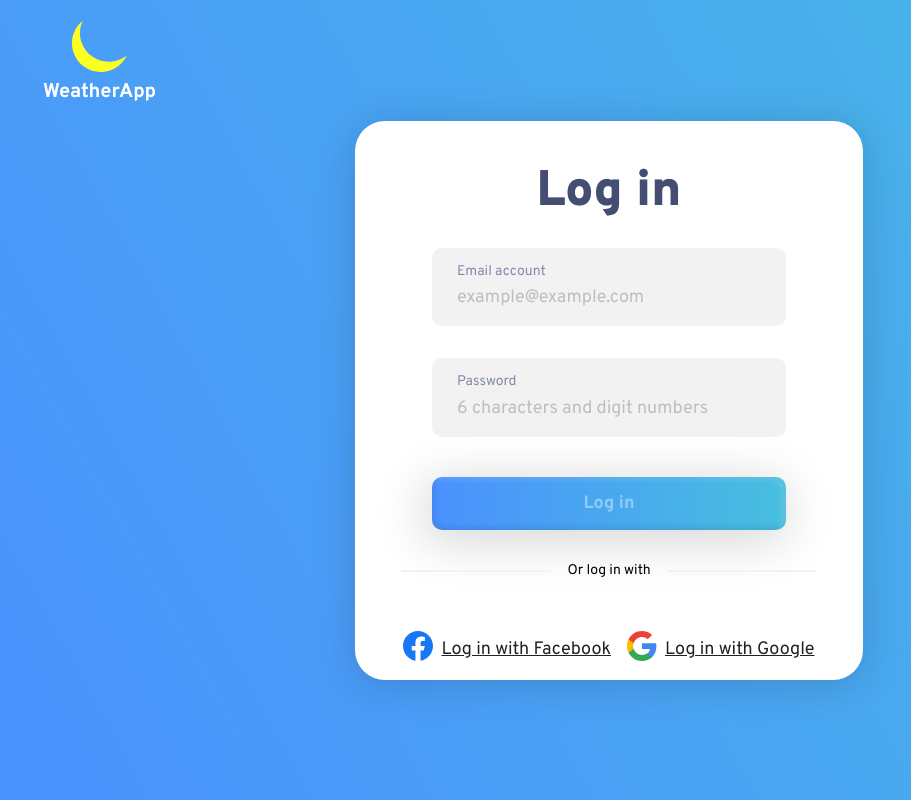
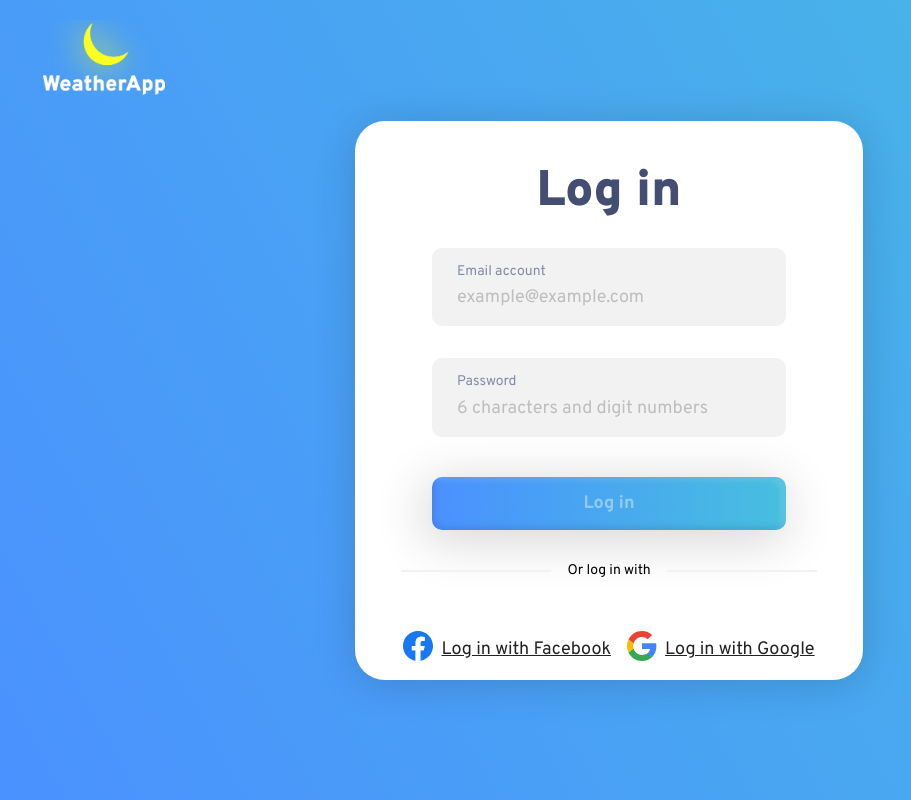
Before and after one commit to MaayanKaplan/weather-app, a React (Create React App) app: page /login in a window 1280 px wide. Shown: the whole page, without its empty margins (31-942 px from the left). Built offline with nearby package versions, Linux system fonts and the light colour scheme.

Commit message:
logo fixed

```diff
--- a/src/Common/Logo.tsx
+++ b/src/Common/Logo.tsx
@@ -6,7 +6,7 @@ import { deviceSize } from "../Utils/constants";
 const Logo = () => {
   return (
     <LogoWrapper className="logo">
-      <LogoImage className="logoImage" src={MoonImage} alt="Moon Image" />
+      <LogoImage src={MoonImage} alt="Moon Image" />
       <LogoText>WeatherApp</LogoText>
     </LogoWrapper>
   );
--- a/src/Common/SearchInput.tsx
+++ b/src/Common/SearchInput.tsx
@@ -44,11 +44,6 @@ const StyledInput = styled.input`
     color: #bebebe;
     width: 100%;
   }
-
-  /* CHANGE IT FOR ACTIVE STATE */
-  :focus {
-    border: none;
-  }
 `;
 
 export default SearchInput;
--- a/src/Components/Header/Header.tsx
+++ b/src/Components/Header/Header.tsx
@@ -1,6 +1,6 @@
 import React, { useState } from "react";
 import * as S from "./styles";
-import Logo from "../../Common/Logo";
+// import Logo from "../../Common/Logo";
 import {
   IconHomeFull,
   IconFavoritesOutline,
@@ -14,13 +14,15 @@ import {
 import Switch from "../../Common/Switch";
 import HeaderLink from "../../Common/HeaderLink";
 import SearchInput from "../../Common/SearchInput";
+import LogoImg from "../../Images/logo.png";
 
 const Header = () => {
   const [toggle, setToggle] = useState<boolean>(false);
   const [toggle2, setToggle2] = useState<boolean>(false);
   return (
     <S.HeaderWrapper>
-      <Logo />
+      {/* <Logo /> */}
+      <S.Logo src={LogoImg} alt="logo" />
       <S.NavWrapper>
         <HeaderLink to={"/"} icon={<IconHomeFull />}>
           Home
--- a/src/Pages/LoginPage.tsx
+++ b/src/Pages/LoginPage.tsx
@@ -2,7 +2,7 @@ import React, { useState } from "react";
 import styled from "styled-components";
 import LoginBox from "../Components/LoginBox/LoginBox";
 import { deviceSize } from "../Utils/constants";
-import Logo from "../Common/Logo";
+import LogoImg from "../Images/logo.png";
 
 type PageProps = {
   value: string;
@@ -15,6 +15,7 @@ type PageProps = {
   email: string;
   password: string;
 };
+
 const LoginPage: React.FC<PageProps> = ({
   title,
   type = "text",
@@ -28,7 +29,7 @@ const LoginPage: React.FC<PageProps> = ({
   const [text, setText] = useState<string>("");
   return (
     <Container>
-      <Logo />
+      <Logo src={LogoImg} alt="logo" />
       <LoginBox
         value={text}
         onChange={(e) => {
@@ -58,42 +59,6 @@ const Container = styled.div`
   align-items: center;
   position: relative;
 
-  .logo {
-    position: absolute;
-    top: 20px;
-    left: 74px;
-
-    @media (max-width: ${deviceSize.tablet}) {
-      img {
-        height: 57px;
-        width: 57px;
-      }
-
-      h1 {
-        font-size: 20px;
-        font-weight: bold;
-      }
-    }
-
-    @media (max-width: ${deviceSize.mobile}) {
-      display: flex;
-      flex-direction: column;
-      top: 56px;
-      left: 122px;
-      right: 144px;
-
-      img {
-        height: 57px;
-        width: 57px;
-      }
-
-      h1 {
-        font-size: 20px;
-        font-weight: bold;
-      }
-    }
-  }
-
   @media (max-width: ${deviceSize.mobile}) {
     display: flex;
     flex-direction: column;
@@ -101,8 +66,19 @@ const Container = styled.div`
   }
 `;
 
-const LoginLogo = styled(Logo)`
-  margin: 100px;
+const Logo = styled.img`
+  width: 122px;
+  height: 79px;
+  position: absolute;
+  top: 20px;
+  left: 74px;
+
+  @media (max-width: ${deviceSize.mobile}) {
+    top: 56px;
+    left: 122px;
+    width: 148px;
+    height: 97px;
+  }
 `;
 
 export default LoginPage;
```
Also changed, not shown: src/Components/Header/styles.tsx (+11 -12 lines), src/Images/logo.png (added), src/Images/logo.svg.
